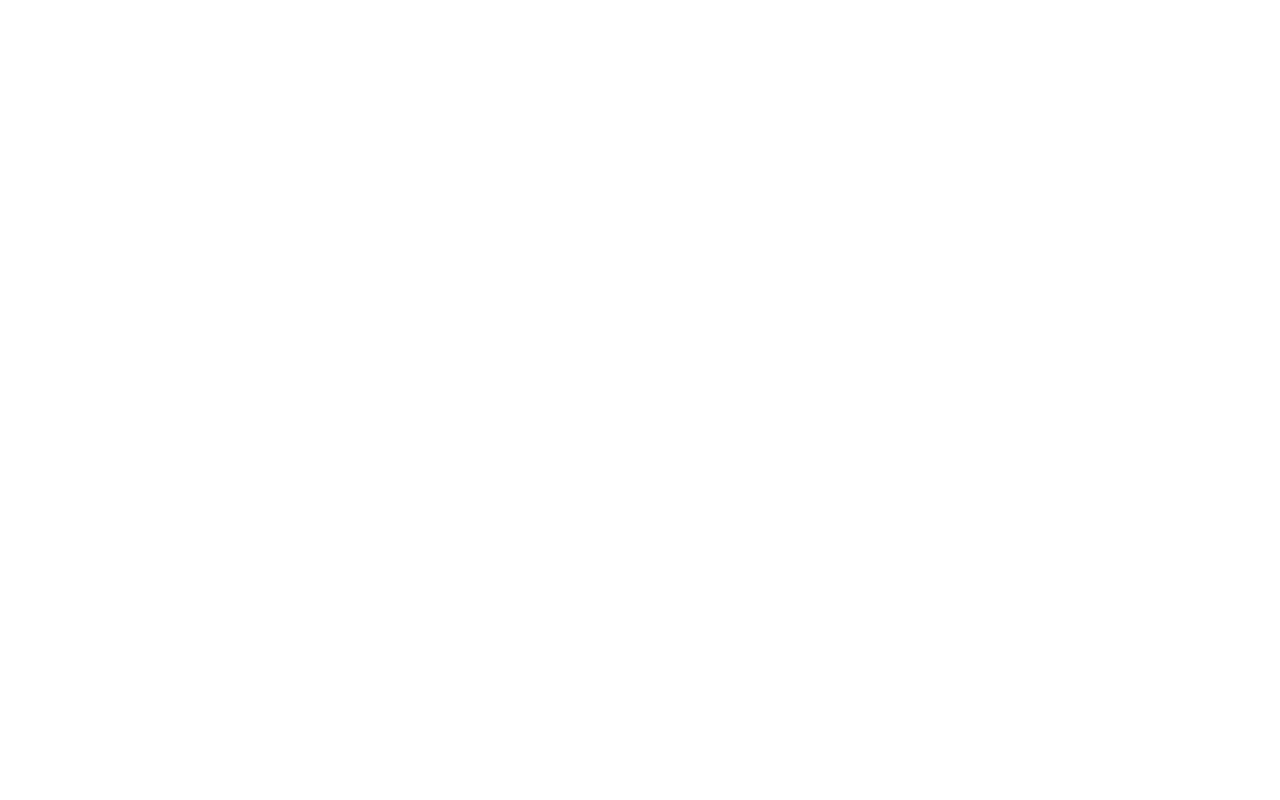
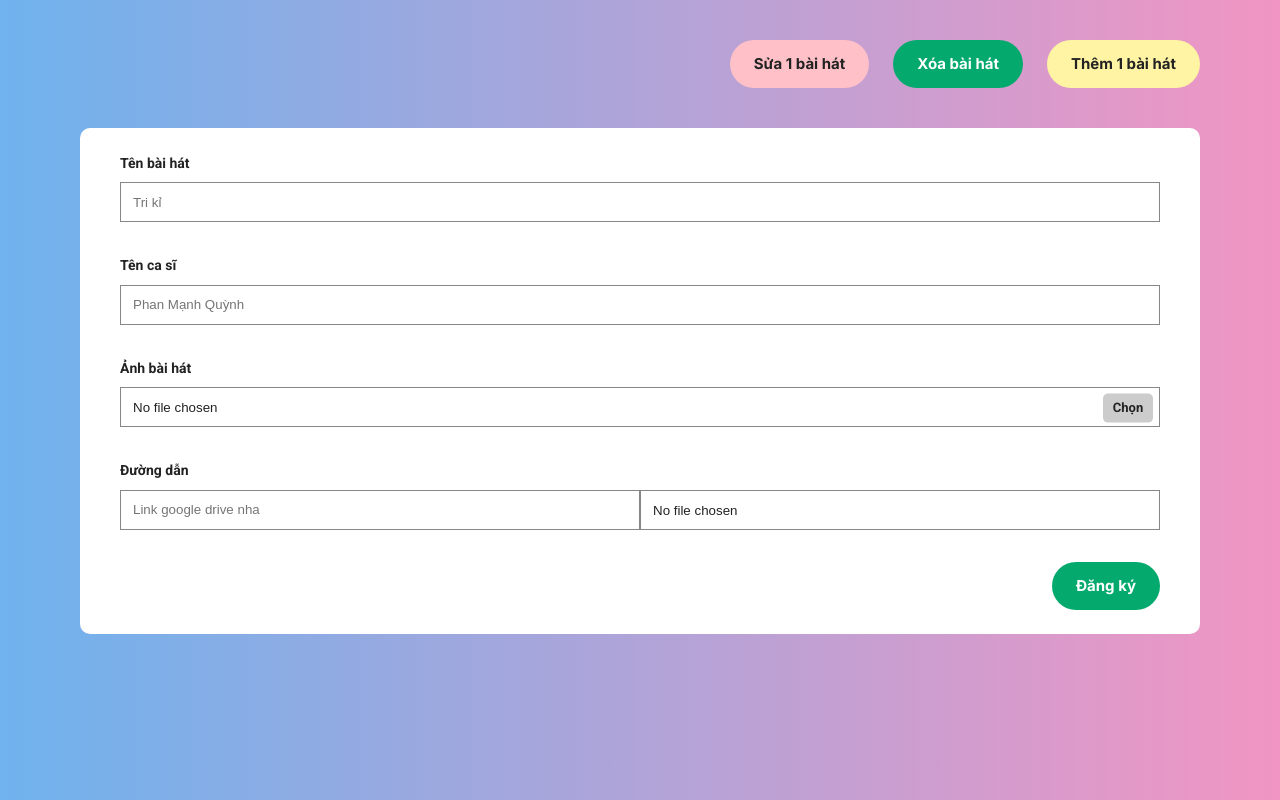
Before and after one commit to Chuazz/Music_Player_Json-server, a website: page assets/html/update-list/update-list.html in a window 1280 px wide. Drawn offline with Linux system fonts and the light colour scheme.

Commit message:
Thêm các file css, html cho folder update-list

```diff
--- a/assets/css/base.css
+++ b/assets/css/base.css
@@ -1,10 +1,12 @@
 /*
+    <!-- icon -->
     <link rel="stylesheet" href="https://cdnjs.cloudflare.com/ajax/libs/font-awesome/6.1.1/css/all.min.css">
-
+    <!-- font -->
     <link rel="preconnect" href="https://fonts.googleapis.com">
     <link rel="preconnect" href="https://fonts.gstatic.com" crossorigin>
     <link href="https://fonts.googleapis.com/css2?family=Inter:wght@700&display=swap" rel="stylesheet">
-    <link href="https://fonts.googleapis.com/css2?family=Concert+One&family=Roboto+Mono:wght@300;400;500;600;700&family=Rubik:ital,wght@0,300;0,400;0,500;0,600;0,700;0,800;0,900;1,300;1,400;1,500;1,600;1,700;1,800;1,900&display=swap" rel="stylesheet">
+    <link href="https://fonts.googleapis.com/css2?family=Concert+One&family=Roboto+Mono:wght@300;400;500;600;700&family=Roboto:wght@100;300;400;500;700&family=Rubik:ital,wght@0,300;0,400;0,500;0,600;0,700;0,800;0,900;1,300;1,400;1,500;1,600;1,700;1,800;1,900&display=swap" rel="stylesheet">
+    <!-- css -->
 
     font-family: 'Roboto', sans-serif;
     font-family: 'Concert One', cursive;
--- a/assets/css/main.css
+++ b/assets/css/main.css
@@ -15,7 +15,6 @@ body {
 }
 
 h1 {
-    font-weight: 500;
     font-size: 2.3rem;
     color: #000 !important;
     font-family: 'Inter', sans-serif;
--- a/assets/html/update-list/css/main.css
+++ b/assets/html/update-list/css/main.css
@@ -0,0 +1,132 @@
+#update-list{
+    border-top-left-radius: 10px;
+    border-top-right-radius: 10px;
+    overflow: hidden;
+}
+
+.nav-item, button{
+    padding: 12px 24px;
+    font-size: 1.5rem;
+    font-family: 'Inter', sans-serif;
+    border-radius: 24px;
+    cursor: pointer;
+    background: var(--bg);
+    color: #fff;
+    border: none;
+}
+
+.nav-item:hover{
+    background: var(--hovar-bg);
+}
+
+.nav-item:nth-child(2){
+    margin: 0 24px;
+}
+
+.nav-item:nth-child(2) p{
+    color: #fff;
+}
+/* ================================================= */
+#add-song-form{
+    background: #fff;
+    border-radius: 10px;
+    margin: 40px 0 0 0;
+    padding: 24px 40px;
+}
+
+.form__group{
+    padding-bottom: 32px;
+    position: relative;
+}
+
+#add-song-form label{
+    font-size: 1.4rem;
+    font-weight: bold;
+}
+
+.form__control{
+    width: 100%;
+    outline: none;
+    height: 40px;
+    padding-left: 12px;
+    margin: 8px 0 0 0;
+    border: 1px solid #878787;
+    display: block;
+}
+
+input[type=file]{
+    position: relative;
+}
+
+input[type=file]::-webkit-file-upload-button{
+    display: none;
+}
+
+
+input[type=file]::before{
+    height: 24px;
+    display: inline-block;
+    content: "";
+}
+
+input[type=file]::after{
+    display: inline-block;
+    position: absolute;
+    left: 12px;
+    content: "";
+    width: 388px;
+    height: 38px;
+    padding-left: 12px;
+    margin-left: -12px;
+}
+
+.choose__file{
+    position: absolute;
+    background: #ccc;
+    border-radius: 5px;
+    z-index: 99;
+    font-size: 1.3rem;
+    width: 50px;
+    padding: 4px 0;
+    text-align: center;
+    cursor: pointer;
+    top: 50%;
+    right: 7px;
+    transform: translateY(-50%);
+}
+
+.choose__file:active{
+    opacity: 0.7;
+}
+
+.form__warning{
+    display: none;
+    position: absolute;
+    font-size: 1.2rem;
+    color: rgb(255, 54, 54);
+    font-weight: bold;
+}
+
+.form__group--invalid .form__warning{
+    display: block;
+}
+
+.form__group--invalid label{
+    color: rgb(247, 44, 44);
+}
+
+.form__group--invalid .form__control{
+    background: rgba(233, 98, 98, 0.5);
+    border: 1px solid rgb(246, 81, 81);
+    animation-duration: 0.2s;
+    animation-timing-function: linear;
+}
+
+.form__group--invalid .form__control:hover{
+    background: #fff;
+}
+
+.form__group--invalid .choose__file{
+    background: rgb(231 49 49);
+    color: #f2d7d7;
+}
--- a/assets/html/update-list/update-list.html
+++ b/assets/html/update-list/update-list.html
@@ -1,14 +1,106 @@
 <!DOCTYPE html>
 <html lang="en">
+
 <head>
     <meta charset="UTF-8">
     <meta http-equiv="X-UA-Compatible" content="IE=edge">
     <meta name="viewport" content="width=device-width, initial-scale=1.0">
     <title>Cập nhập danh sách</title>
+    <!-- icon -->
+    <link rel="stylesheet" href="https://cdnjs.cloudflare.com/ajax/libs/font-awesome/6.1.1/css/all.min.css">
+    <!-- font -->
+    <link rel="preconnect" href="https://fonts.googleapis.com">
+    <link rel="preconnect" href="https://fonts.gstatic.com" crossorigin>
+    <link href="https://fonts.googleapis.com/css2?family=Inter:wght@700&display=swap" rel="stylesheet">
+    <link
+        href="https://fonts.googleapis.com/css2?family=Concert+One&family=Roboto+Mono:wght@300;400;500;600;700&family=Roboto:wght@100;300;400;500;700&family=Rubik:ital,wght@0,300;0,400;0,500;0,600;0,700;0,800;0,900;1,300;1,400;1,500;1,600;1,700;1,800;1,900&display=swap"
+        rel="stylesheet">
+    <!-- css -->
+    <link rel="stylesheet" href="../../css/base.css">
+    <link rel="stylesheet" href="../../css/m_p.css">
+    <link rel="stylesheet" href="../../css/main.css">
+    <link rel="stylesheet" href="./css/main.css">
 </head>
+
 <body>
-    <div id="update-list">
+    <div id="root">
+        <div class="grid wide">
+            <div id="update-list">
+                <div id="header">
+                    <div class="navbar row ali-center jus-end">
+                        <div style="--bg: #ffc0c7; --hover-bg: #ffb3bb" class="nav-item text-center relative">
+                            <p>Sửa 1 bài hát</p>
+                        </div>
+                        <div style="--bg: #04aa6d; --hover-bg: #059862" class="nav-item text-center">
+                            <p>Xóa bài hát</p>
+                        </div>
+                        <div style="--bg: #fff4a3; --hover-bg: #fff080" class="nav-item text-center">
+                            <p>Thêm 1 bài hát</p>
+                        </div>
+                    </div>
+                </div>
 
+                <div id="content">
+                    <div class="add-song">
+                        <form action="" method="post" id="add-song-form">
+                            <!-- Song name -->
+                            <div class="form__group ">
+                                <label for="fullname">Tên bài hát</label>
+                                <input type="text" name="fullname" rule="required|fullname" id="fullname"
+                                    class="form__control" placeholder="Tri kỉ">
+                                <span class="form__warning"></span>
+                            </div>
+
+                            <!-- Song singer -->
+                            <div class="form__group">
+                                <label for="fullname">Tên ca sĩ</label>
+                                <input type="fullname" name="fullname" rule="required|fullname" id="fullname" class="form__control"
+                                    placeholder="Phan Mạnh Quỳnh">
+                                <span class="form__warning"></span>
+                            </div>
+
+                            <!-- Song img -->
+                            <div class="form__group">
+                                <label for="avatar">Ảnh bài hát
+                                    <span class="choose__file">Chọn</span>
+                                </label>
+                                <input type="file" name="avatar" rule="required" id="avatar"
+                                    accept=".jpg, .png, .gif, .avif, .jpeg, .svg, .webp, .apng" class="form__control">
+                                <span class="form__warning"></span>
+                            </div>
+
+                            <!-- Song path -->
+                            <div class="form__group">
+                                <label for="path">Đường dẫn</label>
+                                <div class="row ali-center">
+                                    <div class="h-6">
+                                        <input type="text" name="path" rule="required" id="path" class="form__control"
+                                        placeholder="Link google drive nha">
+                                    </div>
+
+                                    <div class="h-6">
+                                        <input type="file" name="avatar" rule="required" id="avatar"
+                                        accept=".jpg, .png, .gif, .avif, .jpeg, .svg, .webp, .apng" class="form__control">
+                                    </div>
+                                </div>
+                                <span class="form__warning"></span>
+                            </div>
+
+                            <div class="row jus-end">
+                                <button style="--bg: #04aa6d; --hover-bg: #059862">Đăng ký</button>
+                            </div>
+                        </form>
+                    </div>
+                </div>
+            </div>
+        </div>
     </div>
+
+    <script src="./js/validate.js"></script>
+    <script type="module" src="./js/main.js"></script>
+
+    <script>
+        var formValidate = new Validate("#add-song-form");
+    </script>
 </body>
 </html>
```
